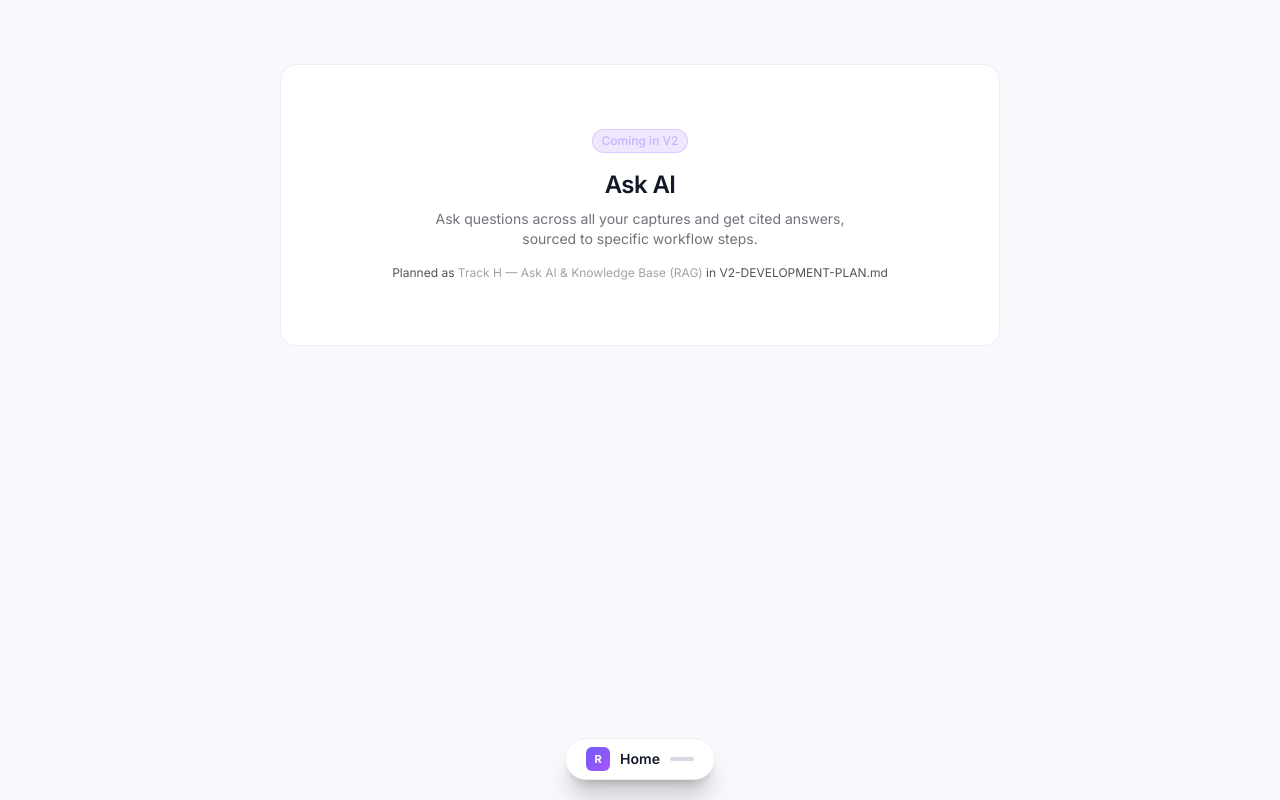
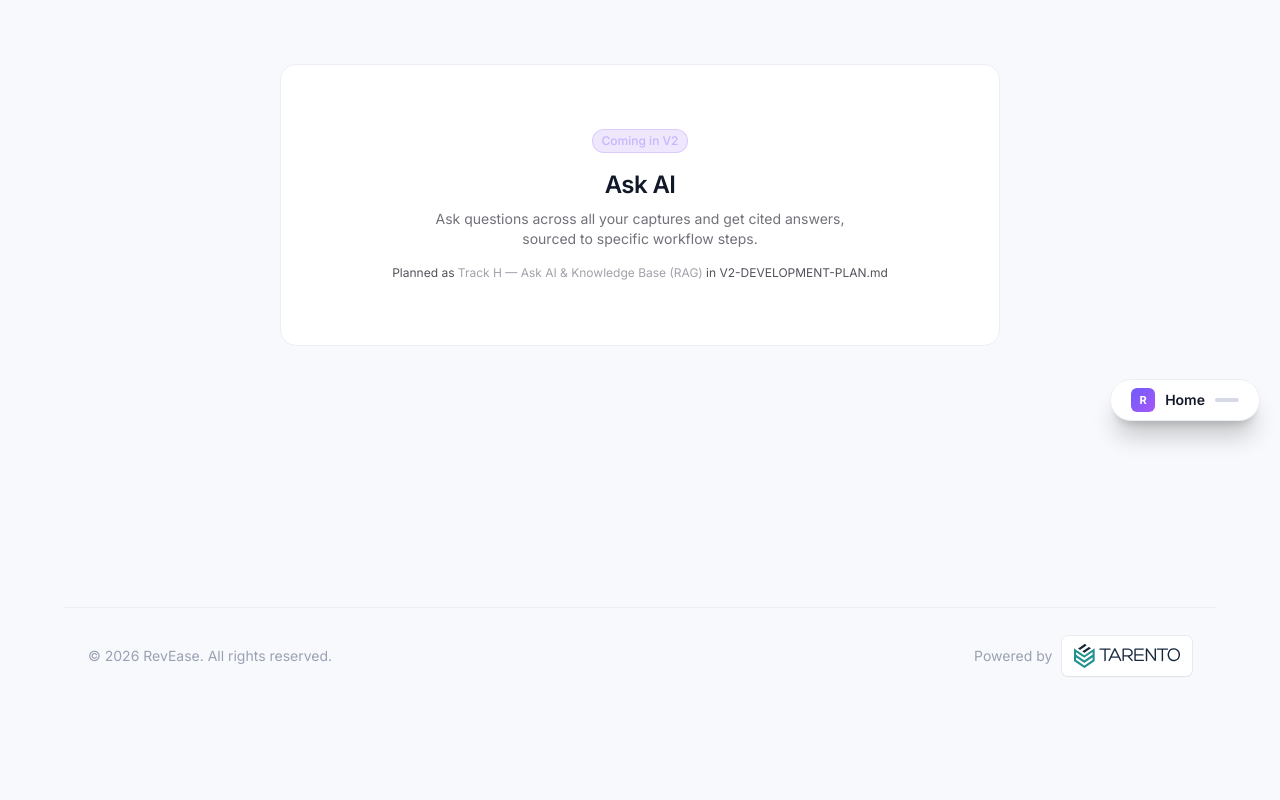
Before and after one commit to t-labs-buy/revease, a Next.js app in the folder apps/web/: page /ask-ai in a window 1280 px wide. Built offline with nearby package versions, Linux system fonts and the light colour scheme.

Commit message:
Add footer with copyright/Tarento branding,Move the floating bottom-nav dock from bottom-center to the right   side, vertically centered, so it no longer overlaps footer content

```diff
--- a/apps/web/app/layout.tsx
+++ b/apps/web/app/layout.tsx
@@ -2,6 +2,7 @@ import type { Metadata } from "next";
 import { Inter } from "next/font/google";
 import "./globals.css";
 import { BottomNav } from "@/components/BottomNav";
+import { Footer } from "@/components/Footer";
 
 const inter = Inter({ subsets: ["latin"], variable: "--font-inter" });
 
@@ -28,7 +29,10 @@ export default function RootLayout({ children }: { children: React.ReactNode })
           <div className="absolute top-1/4 right-0 h-[420px] w-[420px] rounded-full bg-fuchsia-600/8 blur-[130px]" />
         </div>
 
-        <div className="min-h-screen pb-24">{children}</div>
+        <div className="flex min-h-screen flex-col pb-24">
+          <div className="flex-1">{children}</div>
+          <Footer />
+        </div>
         <BottomNav />
       </body>
     </html>
--- a/apps/web/components/BottomNav.tsx
+++ b/apps/web/components/BottomNav.tsx
@@ -25,14 +25,14 @@ export function BottomNav() {
 
   return (
     <div
-      className="fixed bottom-5 left-1/2 z-50 -translate-x-1/2"
+      className="fixed right-5 top-1/2 z-50 -translate-y-1/2"
       onMouseEnter={() => setOpen(true)}
       onMouseLeave={() => setOpen(false)}
     >
-      {/* expanded menu */}
+      {/* expanded menu — absolutely positioned so it never shifts the collapsed handle off-center */}
       <div
-        className={`mb-2 flex items-end gap-1 rounded-[26px] border border-[var(--border)] bg-[var(--card)] p-2.5 shadow-2xl shadow-black/20 transition-all duration-200 ${
-          open ? "translate-y-0 opacity-100" : "pointer-events-none translate-y-3 opacity-0"
+        className={`absolute bottom-full right-0 mb-2 flex w-[168px] flex-col items-stretch gap-1 rounded-[22px] border border-[var(--border)] bg-[var(--card)] p-2.5 shadow-2xl shadow-black/20 transition-all duration-200 ${
+          open ? "translate-x-0 opacity-100" : "pointer-events-none translate-x-3 opacity-0"
         }`}
       >
         {NAV.map(({ href, label, icon: Icon, match }) => {
@@ -42,15 +42,15 @@ export function BottomNav() {
               key={href}
               href={href}
               onClick={() => setOpen(false)}
-              className={`flex w-[92px] flex-col items-center gap-1.5 rounded-2xl px-2 py-2.5 transition-colors ${
+              className={`flex items-center gap-2.5 rounded-2xl px-3 py-2 transition-colors ${
                 on ? "bg-[var(--hover)]" : "hover:bg-[var(--hover)]"
               }`}
             >
               <span className={on ? "text-[var(--text)]" : "text-[var(--text-3)]"}>
-                <Icon width={22} height={22} />
+                <Icon width={20} height={20} />
               </span>
               <span
-                className={`text-center text-[11px] leading-tight ${
+                className={`text-[13px] leading-tight ${
                   on ? "font-semibold text-[var(--text)]" : "text-[var(--text-3)]"
                 }`}
               >
@@ -59,7 +59,7 @@ export function BottomNav() {
             </Link>
           );
         })}
-        <div className="mx-1 flex flex-col items-center gap-1.5 px-1 py-2.5">
+        <div className="flex items-center gap-2.5 px-3 py-2">
           <ThemeToggle compact />
         </div>
       </div>
@@ -67,7 +67,7 @@ export function BottomNav() {
       {/* collapsed handle — always visible */}
       <button
         onClick={() => setOpen((v) => !v)}
-        className="mx-auto flex items-center gap-2.5 rounded-full border border-[var(--border)] bg-[var(--card)] px-5 py-2 shadow-xl shadow-black/20"
+        className="flex items-center gap-2.5 rounded-full border border-[var(--border)] bg-[var(--card)] px-5 py-2 shadow-xl shadow-black/20"
       >
         <span className="flex h-6 w-6 items-center justify-center rounded-md bg-gradient-to-br from-[#6d5dfb] to-[#a855f7] text-[11px] font-bold text-white">
           R
--- /dev/null
+++ b/apps/web/components/Footer.tsx
@@ -0,0 +1,24 @@
+"use client";
+
+import { usePathname } from "next/navigation";
+
+// Public share viewer has no app chrome — keep the footer out of it too.
+const HIDE_ON = [/^\/share\//];
+
+export function Footer() {
+  const pathname = usePathname();
+  if (HIDE_ON.some((re) => re.test(pathname))) return null;
+
+  return (
+    <footer className="mx-auto flex w-full max-w-6xl flex-col items-center gap-3 border-t border-[var(--border)] px-6 py-7 text-sm text-[var(--text-3)] sm:flex-row sm:justify-between">
+      <span>© {new Date().getFullYear()} RevEase. All rights reserved.</span>
+      <span className="flex items-center gap-2.5">
+        Powered by
+        <span className="flex items-center rounded-md bg-white px-3 py-2 shadow-sm ring-1 ring-black/5">
+          {/* eslint-disable-next-line @next/next/no-img-element */}
+          <img src="/tarento-logo.svg" alt="Tarento" className="h-6 w-auto" />
+        </span>
+      </span>
+    </footer>
+  );
+}
```
Also changed, not shown: apps/web/public/tarento-logo.svg (added).
